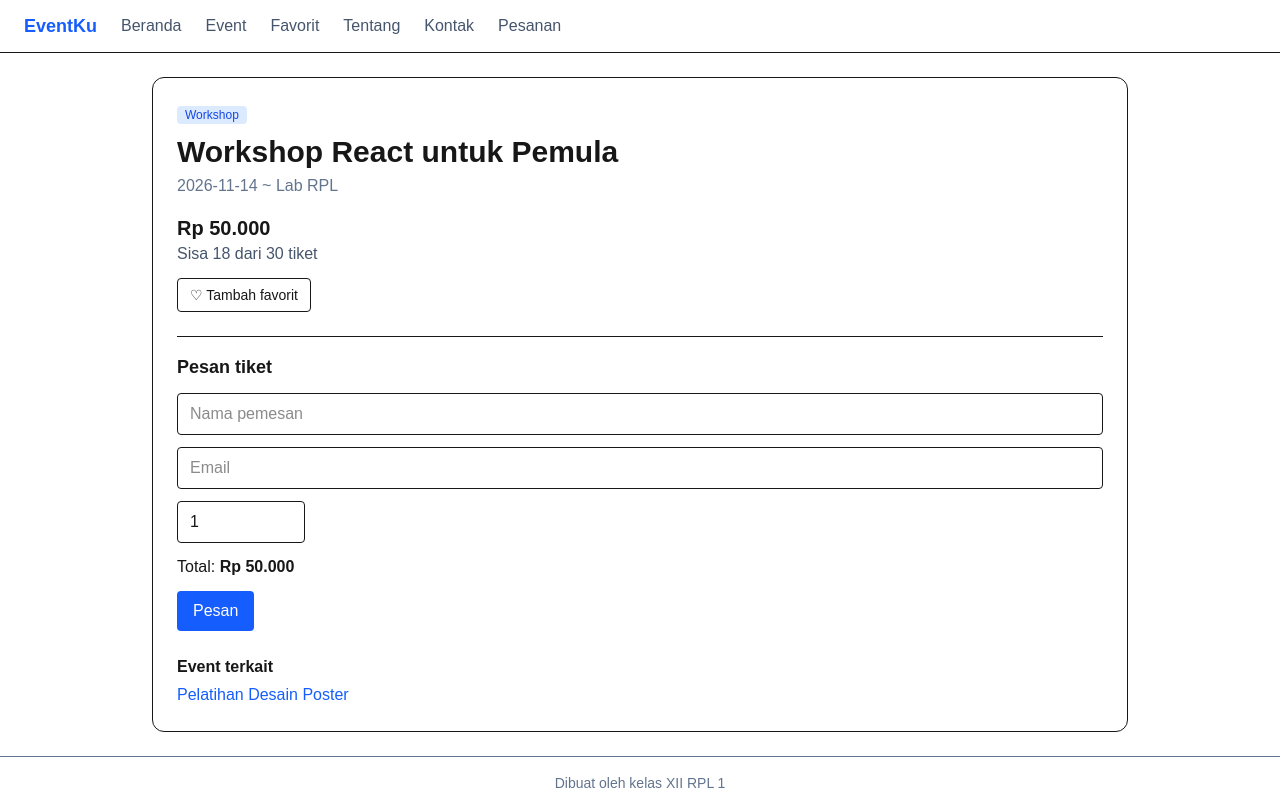
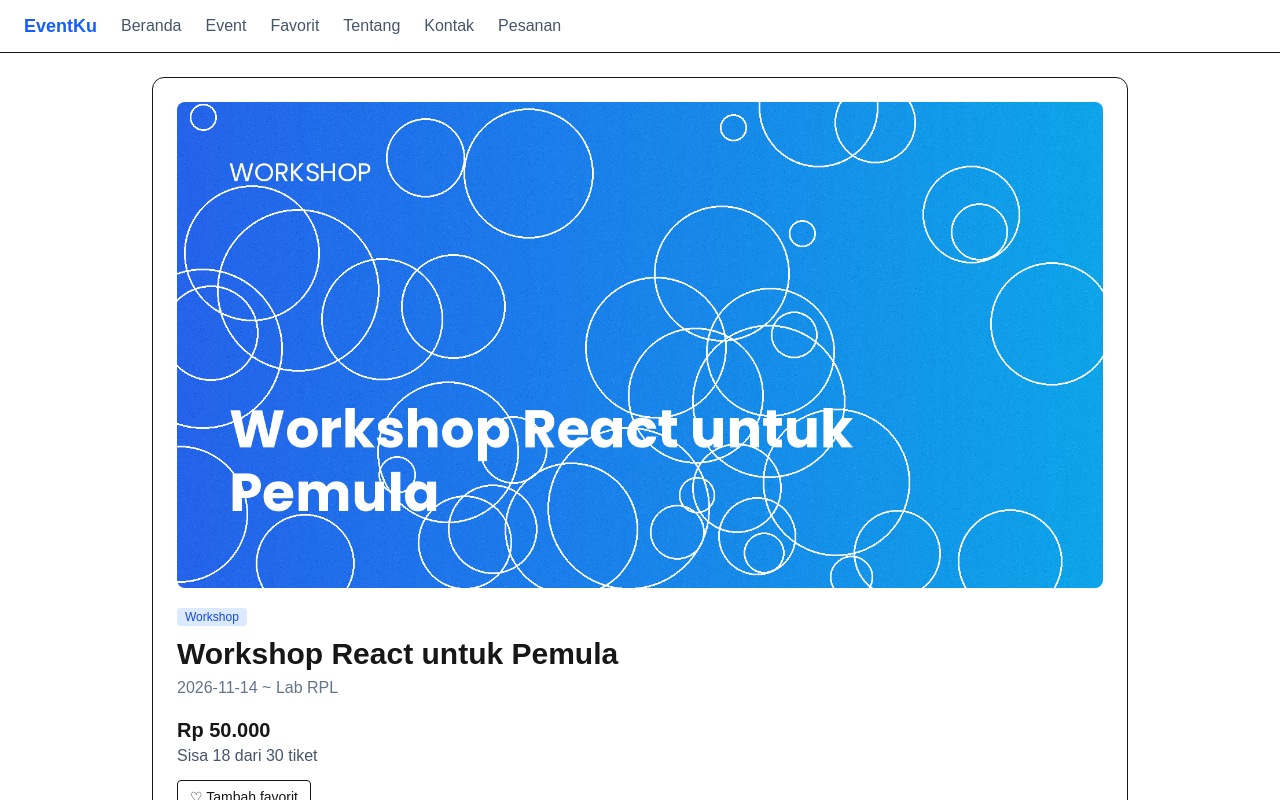
Before and after one commit to alh1-pixel/senin1-buatproject, a Next.js app: page /event/1 in a window 1280 px wide. Shown: the top 800 px of the page. Built offline with nearby package versions, Linux system fonts and the light colour scheme; no server answers.

Commit message:
Menambahkan gambar pada halaman detail event

```diff
--- a/app/event/[id]/page.tsx
+++ b/app/event/[id]/page.tsx
@@ -3,6 +3,7 @@ import { notFound } from "next/navigation";
 import { cookies } from "next/headers";
 import { rupiah } from "@/data/events";
 import { ambilEvent } from "@/data/ambil";
+import Image from "next/image";
 import FormPesan from "@/components/FormPesan";
 import TombolFavorit from "@/components/TombolFavorit";
 import EventTerkait from "@/components/EventTerkait";
@@ -16,6 +17,16 @@ export default async function Detail({ params }: PageProps<"/event/[id]">) {
   const namaAwal = (await cookies()).get("nama")?.value ?? "";
   return (
     <article className="rounded-xl border bg-white p-6">
+      <div className="relative mb-4 aspect-[40/21] w-full">
+        <Image
+          src={event.gambar ?? "/img/default.png"}
+          alt={event.judul}
+          fill
+          sizes="(max-width: 1024px) 100vw, 960px"
+          preload
+          className="rounded-lg object-cover"
+        />
+      </div>
       <span className="rounded bg-blue-100 px-2 py-0.5 text-xs text-blue-700">
         {event.kategori}
       </span>
```
